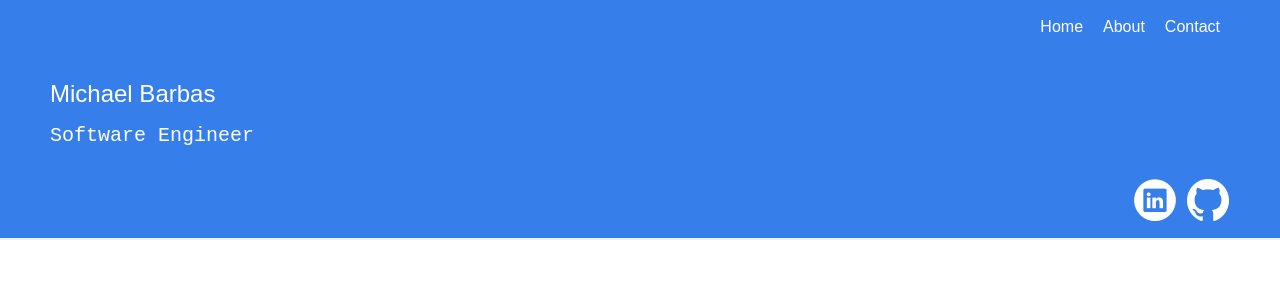
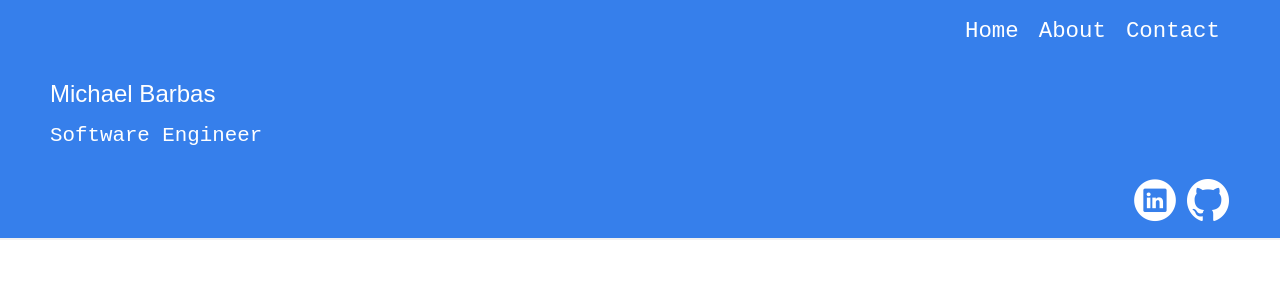
Before and after one commit to michaelbarbas/portfolio-barbas-, a React (Create React App) app: page / in a window 1280 px wide. Shown: the top 300 px of the page. Built offline with nearby package versions, Linux system fonts and the light colour scheme.

Commit message:
format change

```diff
--- a/src/components/home.js
+++ b/src/components/home.js
@@ -1,4 +1,4 @@
-import React from "react";
+// import React from "react";
 import '../App.css'
 
 
--- a/src/components/nav/menu_button.js
+++ b/src/components/nav/menu_button.js
@@ -19,7 +19,7 @@ display: none;
 div {
   width: 2rem;
   height: 0.25rem;
-  background-color: ${({ open }) => (open ? "#367feb" : "#fff")};
+  background-color: ${({ open }) => (open ? "#fff" : "#fff")};
   border-radius: 10px;
   transform-origin: 1px;
   transition: all 0.3s linear;
--- a/src/components/nav/navbar.js
+++ b/src/components/nav/navbar.js
@@ -25,7 +25,7 @@ justify-content: space-between;
     font-weight: normal;
   }
   .title{
-    font-size: 1.25rem;
+    font-size: 1.3rem;
     text-align: center;
     padding-top: 1rem;
     @media (max-width: 1000px) {
--- a/src/components/nav/navbar_right.js
+++ b/src/components/nav/navbar_right.js
@@ -1,7 +1,7 @@
 import React from "react";
 import { NavLink } from "react-router-dom";
 import styled_comp from "styled-components";
-import '../../App.css';
+import "../../App.css";
 
 const Ul = styled_comp.ul`
 list-style: none;
@@ -14,47 +14,97 @@ li {
   text-align: center;
 }
 
+a:hover{
+  border-top: 2px solid #fff;
+  border-bottom: 2px solid #fff;
+  padding: 6px 0;
+}
+
 @media (max-width: 800px) {
   flex-flow: column nowrap;
   background-color: #367feb;
-  border-left: 3rem solid #fff;
+  border-left: 1rem solid #fff;
   position: fixed;
-  transform: ${({ open }) => open ? 'translateX(0)' : 'translateX(100%)'};
+  transform: ${({ open }) => (open ? "translateX(0)" : "translateX(100%)")};
   top: 0;
   right: 0;
   height: 100vh;
   width: 225px;
   padding-top: 3.5rem;
   transition: transform 0.3s ease-in-out;
-  li{
-    font-weight: bold;
-  }
 
   a:hover{
-    border-top: 4px solid #fff;
-    border-bottom: 4px solid #fff;
+    border-top: 2px solid #fff;
+    border-bottom: 2px solid #fff;
     padding: 6px 0;
   }
 }
 `;
 
-
 const NavBarRight = ({ open }) => {
   return (
-    <Ul open={open} >
+    <Ul open={open}>
       <li>
-        <NavLink exact to="/" activeStyle={{ textDecoration: 'none', color: '#fff'}} style={{ textDecoration: 'none', color: '#fff'}}>Home
+        <NavLink
+          exact
+          to="/"
+          activeStyle={{
+            textDecoration: "none",
+            color: "#fff",
+            fontFamily: "monospace",
+            fontSize: "1.4rem",
+          }}
+          style={{
+            textDecoration: "none",
+            color: "#fff",
+            fontFamily: "monospace",
+            fontSize: "1.4rem",
+          }}
+        >
+          Home
         </NavLink>
       </li>
 
       <li>
-        <NavLink to="/about" activeStyle={{ textDecoration: 'none', color: '#fff'}} style={{ textDecoration: 'none', color: '#fff'}}>About</NavLink>
+        <NavLink
+          to="/about"
+          activeStyle={{
+            textDecoration: "none",
+            color: "#fff",
+            fontFamily: "monospace",
+            fontSize: "1.4rem",
+          }}
+          style={{
+            textDecoration: "none",
+            color: "#fff",
+            fontFamily: "monospace",
+            fontSize: "1.4rem",
+          }}
+        >
+          About
+        </NavLink>
       </li>
       <li>
-        <NavLink to="/contact" activeStyle={{ textDecoration: 'none', color: '#fff'}} style={{ textDecoration: 'none', color: '#fff'}}>Contact</NavLink>
+        <NavLink
+          to="/contact"
+          activeStyle={{
+            textDecoration: "none",
+            color: "#fff",
+            fontFamily: "monospace",
+            fontSize: "1.4rem",
+          }}
+          style={{
+            textDecoration: "none",
+            color: "#fff",
+            fontFamily: "monospace",
+            fontSize: "1.4rem",
+          }}
+        >
+          Contact
+        </NavLink>
       </li>
     </Ul>
-  )
-}
+  );
+};
 
-export default NavBarRight
+export default NavBarRight;
```
